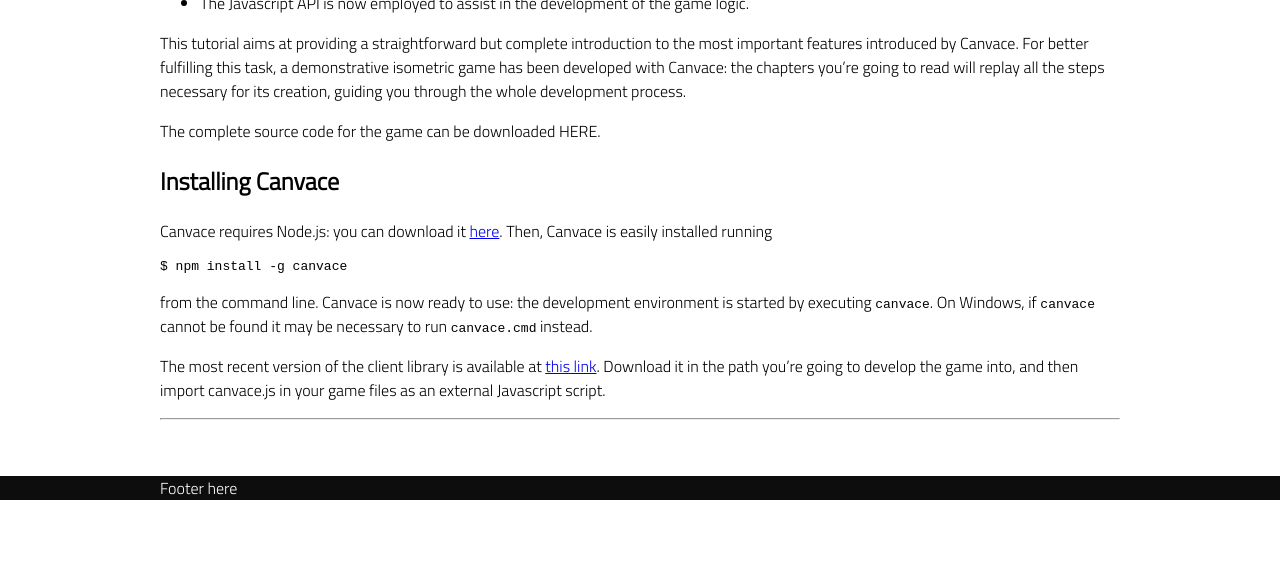
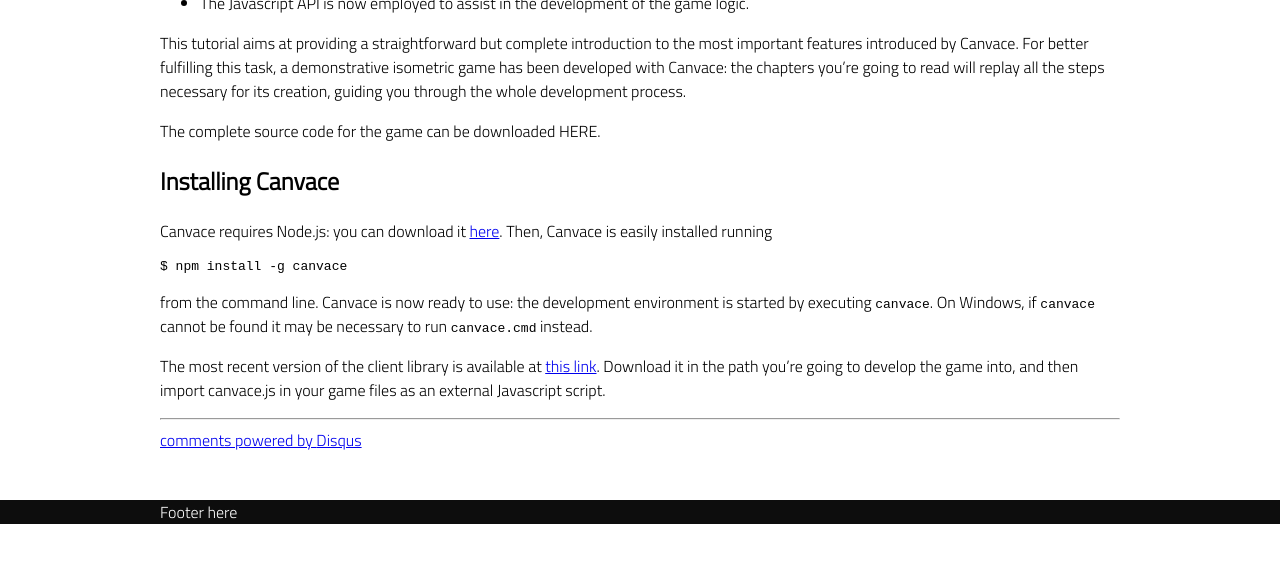
Before and after one commit to canvace/canvace.github.com, a Jekyll site: the page built from tutorials/index.md, in a window 1280 px wide, cut to the strip 324-887 px from the top of the page. Built offline with Jekyll 4.4.1, drawn with Linux system fonts in a browser that asks for light colours; comment, search, counter and statistics services are not loaded.

Commit message:
Adding Disqus to the whole site (except for the index).

```diff
--- a/_layouts/default.html
+++ b/_layouts/default.html
@@ -24,6 +24,21 @@
 
 <div class="contents">
 {{ content }}
+
+{% unless page.no_disqus %}
+<div id="disqus_thread"></div>
+<script type="text/javascript">
+	var disqus_shortname = 'canvace';
+
+	(function() {
+		var dsq = document.createElement('script'); dsq.type = 'text/javascript'; dsq.async = true;
+		dsq.src = 'http://' + disqus_shortname + '.disqus.com/embed.js';
+		(document.getElementsByTagName('head')[0] || document.getElementsByTagName('body')[0]).appendChild(dsq);
+	})();
+</script>
+<noscript>Please enable JavaScript to view the <a href="http://disqus.com/?ref_noscript">comments powered by Disqus.</a></noscript>
+<a href="http://disqus.com" class="dsq-brlink">comments powered by <span class="logo-disqus">Disqus</span></a>
+{% endunless %}
 </div>
 
 <footer class="footer">
```
Also changed, not shown: index.md (+1 -0 lines).
